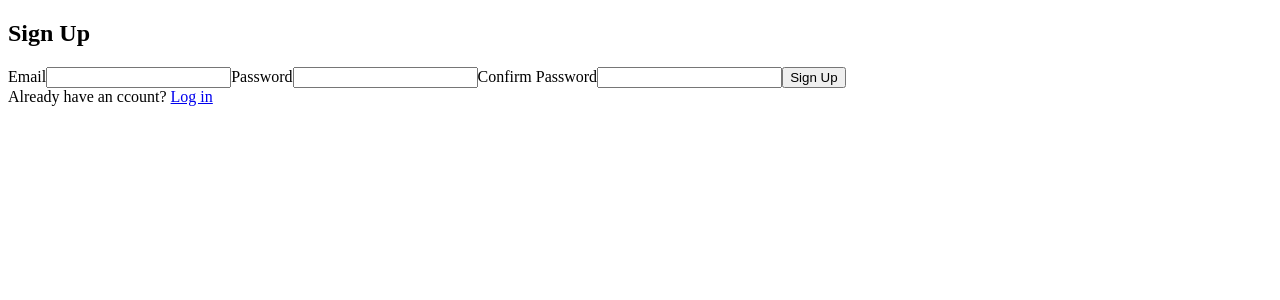
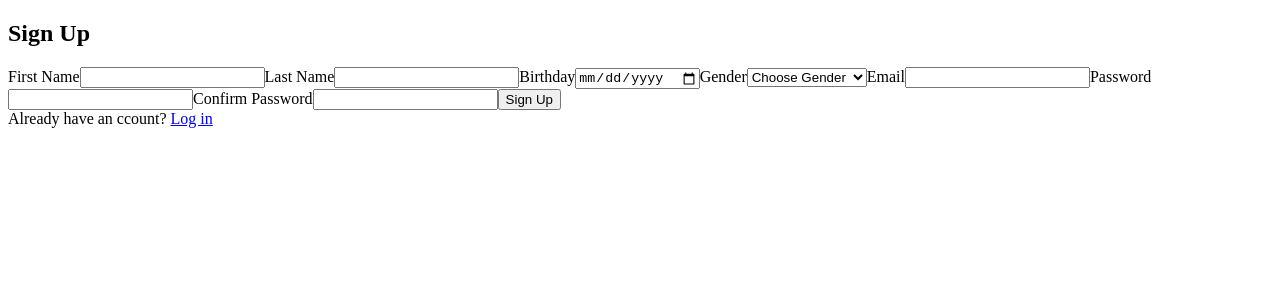
Before and after one commit to cjleggett/virtualmeet-frontend, a React (Create React App) app: page /signup in a window 1280 px wide. Shown: the top 300 px of the page. Built offline with nearby package versions, Linux system fonts and the light colour scheme; no server answers.

Commit message:
authentification complete

```diff
--- a/src/components/Dashboard.js
+++ b/src/components/Dashboard.js
@@ -1,14 +1,27 @@
-import React, { useState } from 'react'
+import React, {  } from 'react'
 import { useAuth } from '../contexts/AuthContext'
 import { Link, useHistory } from 'react-router-dom'
 
 export default function Dashboard() {
 
-  const { currentUser, logout } = useAuth()
+  const { currentUser, logout, serverURL } = useAuth()
   const history = useHistory()
 
   async function handleLogout() {
+
+    // Log out on frontend
     await logout()
+
+    // Terminate session on backend
+    fetch(`${serverURL()}/auth/logout`, {
+      method: "POST",
+      headers: {
+        "Accept": "application/json",
+        "Content-Type": "application/json;charset=UTF-8"
+      },
+      body: JSON.stringify({})
+    })
+
     history.push('login')
   }
 
--- a/src/components/Login.js
+++ b/src/components/Login.js
@@ -8,16 +8,32 @@ export default function Login() {
   const passwordRef = useRef()
   const [ error, setError ] = useState('')
   const [ loading, setLoading ] = useState(false)
-  const { login } = useAuth()
+  const { login, serverURL } = useAuth()
   const history = useHistory()
 
   async function handleSubmit(e) {
     e.preventDefault()
 
     try {
+
+      // Log in user using firebase auth
       setError('')
       setLoading(true)
-      await login(emailRef.current.value, passwordRef.current.value)
+      const res = await login(emailRef.current.value, passwordRef.current.value)
+
+      // Once User is logged in, begin a session in the backend:
+      res.user.getIdToken(true).then(function(idToken) {
+        fetch(`${serverURL()}/auth/login`, {
+          method: "POST",
+          headers: {
+            "Accept": "application/json",
+            "Content-Type": "application/json;charset=UTF-8"
+          },
+          body: JSON.stringify({idToken})
+        }).then()
+        .catch()
+      }).catch()
+
     } catch(e) {
       setError('Failed to log in')
       setLoading(false)
--- a/src/components/Signup.js
+++ b/src/components/Signup.js
@@ -5,11 +5,15 @@ import { Link, useHistory } from 'react-router-dom'
 export default function Signup() {
 
   const emailRef = useRef()
+  const firstRef = useRef()
+  const lastRef = useRef()
+  const birthdayRef = useRef()
   const passwordRef = useRef()
   const passwordConfirmRef = useRef()
   const [ error, setError ] = useState('')
   const [ loading, setLoading ] = useState(false)
-  const { signup } = useAuth()
+  const [ gender, setGender ] = useState('')
+  const { signup, serverURL } = useAuth()
   const history = useHistory()
 
   async function handleSubmit(e) {
@@ -19,19 +23,44 @@ export default function Signup() {
       return setError('Passwords do not match')
     }
 
+    const first = firstRef.current.value
+    const last = lastRef.current.value
+    const birthday = birthdayRef.current.value
+
     try {
+
+      // Create new auth user
       setError('')
       setLoading(true)
-      await signup(emailRef.current.value, passwordRef.current.value)
+      const res = await signup(emailRef.current.value, passwordRef.current.value)
+
+      // get id token for new user
+      res.user.getIdToken(true).then(function(idToken) {
+
+        // Add new user info to database
+        fetch(`${serverURL()}/auth/signup`, {
+          method: "POST",
+          headers: {
+            "Accept": "application/json",
+            "Content-Type": "application/json;charset=UTF-8"
+          },
+          body: JSON.stringify({
+            idToken,
+            gender,
+            first,
+            last,
+            birthday
+          })
+        })
+      })
+
+
     } catch(e) {
       setError('Failed to create an account')
       setLoading(false)
       return
     }
     history.push('/')
-
-
-
   }
 
   return (
@@ -39,6 +68,20 @@ export default function Signup() {
       <h2>Sign Up</h2>
         {error && <p>{error}</p>}
         <form onSubmit={handleSubmit}>
+          <label>First Name</label>
+          <input type="text" ref={firstRef} required></input>
+          <label>Last Name</label>
+          <input type="text" ref={lastRef} required></input>
+          <label>Birthday</label>
+          <input type="date" ref={birthdayRef} required></input>
+          <label>Gender</label>
+          <select defaultValue="" onChange={e => setGender(e.currentTarget.value)}>
+            <option value="" disabled>Choose Gender</option>
+            <option value="Woman">Woman</option>
+            <option value="Prefer not to say">Prefer not to say</option>
+            <option value="Other">Other</option>
+            <option value="Man">Man</option>
+          </select>
           <label>Email</label>
           <input type="email" ref={emailRef} required></input>
           <label>Password</label>
--- a/src/contexts/AuthContext.js
+++ b/src/contexts/AuthContext.js
@@ -1,5 +1,5 @@
 import React, { useContext, useState, useEffect } from "react"
-import { auth } from "../firebase"
+import { auth } from "../helpers/firebase"
 
 const AuthContext = React.createContext()
 
@@ -35,6 +35,10 @@ export function AuthProvider({ children }) {
     return currentUser.updatePassword(password)
   }
 
+  function serverURL() {
+    return "http://localhost:5000"
+  }
+
   useEffect(() => {
     const unsubscribe = auth.onAuthStateChanged(user => {
       setCurrentUser(user)
@@ -51,7 +55,8 @@ export function AuthProvider({ children }) {
     logout,
     resetPassword,
     updateEmail,
-    updatePassword
+    updatePassword,
+    serverURL
   }
 
   return (
```
Also changed, not shown: src/helpers/firebase.js (renamed from src/firebase.js), 1 other file (tests, documents, lock files or other folders).
